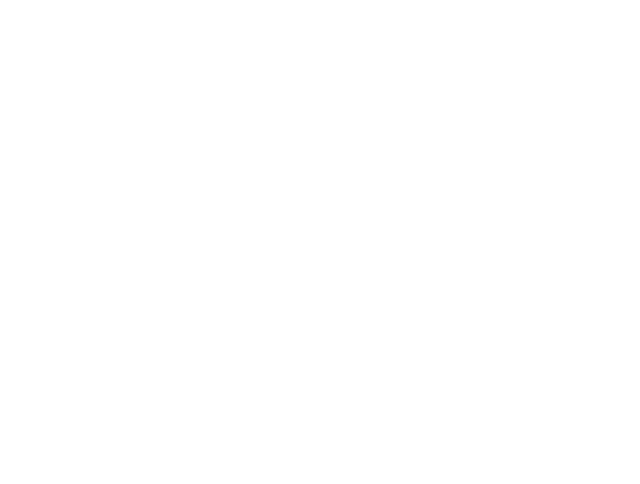
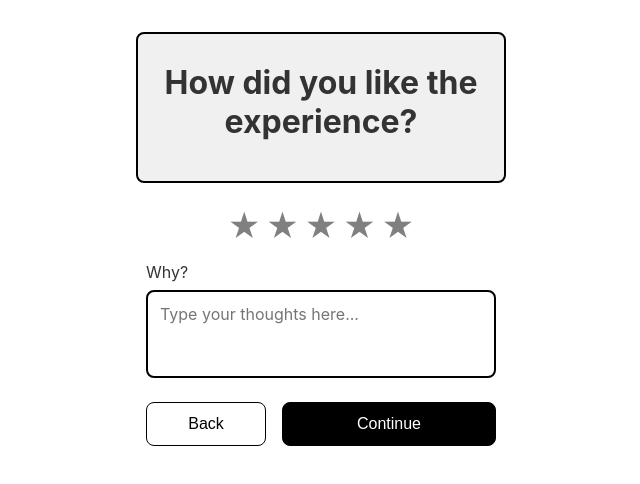
Before and after one commit to allisonhongberkeley/avid-adventurers, a React (Create React App) app in the folder avid-adventurers/: page /survey/rate in a window 1280 px wide. Before the commit this address had no page. Shown: the top 484 px of the page, without its empty margins (319-959 px from the left). Built offline with nearby package versions, Linux system fonts and the light colour scheme.

Commit message:
[feat] create first two Review screens

```diff
--- a/avid-adventurers/src/App.tsx
+++ b/avid-adventurers/src/App.tsx
@@ -2,6 +2,8 @@
 import Profile from './pages/onboarding/Profile';
 import Age from './pages/onboarding/Age';
 import Interests from './pages/onboarding/Interests';
+import Congrats from './pages/survey/Congrats';
+import Rate from './pages/survey/Rate';
 import { OnboardingProvider } from './utils/onboardingContext';
 import Events from './pages/onboarding/Events';
 
@@ -9,6 +11,8 @@
 import TempBucket from "./pages/TempBucket";
 import TempChat from "./pages/TempChat";
 import TempProfile from "./pages/TempProfile";
+import { SurveyProvider } from './utils/surveyContext';
+
 
 function App() {
   return (
@@ -25,6 +29,12 @@
           <Route path="/events" element={<Events />} />
         </Routes>
       </OnboardingProvider>
+      <SurveyProvider>
+        <Routes>
+          <Route path="/survey/congrats" element={<Congrats />} />
+          <Route path="/survey/rate" element={<Rate />} />
+        </Routes>
+      </SurveyProvider>
     </Router>
   );
 }
--- /dev/null
+++ b/avid-adventurers/src/components/Label/Label.tsx
@@ -0,0 +1,22 @@
+import React from 'react';
+import { StyledLabel, Wrapper } from './styles';
+import { ProfileImage} from '../../components/ProfileImage/ProfileImage';
+
+interface LabelProps {
+  label: string;
+  multiline?: boolean;
+  image?: File | null;
+}
+
+export const Label: React.FC<LabelProps> = ({
+  label,
+  multiline = false,
+  image = null,
+}) => {
+    return (
+        <Wrapper>
+            <StyledLabel>{label}</StyledLabel>
+            {image && <ProfileImage profileImage={image} />}
+        </Wrapper>
+        );
+    };
--- /dev/null
+++ b/avid-adventurers/src/components/Label/styles.ts
@@ -0,0 +1,21 @@
+import styled from 'styled-components';
+
+export const Wrapper = styled.div`
+  display: flex;
+  flex-direction: column;
+  align-items: center;
+  justify-content: center;
+  margin-bottom: 1.5rem;
+  width: 100%;
+  max-width: 350px;
+  padding: 0.5rem;
+  border: 2px solid black;
+  border-radius: 0.5rem;
+  background-color: #f0f0f0;
+`;
+
+export const StyledLabel = styled.h1`
+  margin-bottom: 2rem;
+  color: #333;
+  text-align: center;
+`;
--- a/avid-adventurers/src/components/ProfileImage/ProfileImage.tsx
+++ b/avid-adventurers/src/components/ProfileImage/ProfileImage.tsx
@@ -9,7 +9,7 @@
 
 interface ProfileImageUploadProps {
   profileImage: File | null;
-  setProfileImage: (file: File) => void;
+  setProfileImage?: (file: File) => void;
 }
 
 export const ProfileImage: React.FC<ProfileImageUploadProps> = ({
@@ -19,6 +19,7 @@
   const [imageError, setImageError] = useState(false);
 
   const handleImageChange = (e: React.ChangeEvent<HTMLInputElement>) => {
+    if (!setProfileImage) return;
     if (e.target.files && e.target.files[0]) {
       setProfileImage(e.target.files[0]);
       setImageError(false);
--- /dev/null
+++ b/avid-adventurers/src/components/Rating/Rating.tsx
@@ -0,0 +1,37 @@
+import React, { useState, useEffect } from 'react';
+import { StarWrapper, Star } from './styles';
+
+interface RatingProps {
+  initialRating?: number;
+  onRatingChange: (rating: number) => void;
+}
+
+const Rating: React.FC<RatingProps> = ({ initialRating = 0, onRatingChange }) => {
+  const [rating, setRating] = useState(initialRating);
+
+  useEffect(() => {
+    setRating(initialRating);
+  }, [initialRating]);
+
+  const handleStarClick = (rating: number) => {
+    setRating(rating);
+    onRatingChange(rating);
+  };
+
+  return (
+    <StarWrapper>
+      {[1, 2, 3, 4, 5].map((star) => (
+        <Star
+          key={star}
+          filled={star <= rating}
+          style={{ cursor: 'pointer', color: star <= rating ? 'gold' : 'gray' }}
+          onClick={() => handleStarClick(star)}
+        >
+          ★
+        </Star>
+      ))}
+    </StarWrapper>
+  );
+};
+
+export default Rating;
--- /dev/null
+++ b/avid-adventurers/src/components/Rating/styles.ts
@@ -0,0 +1,17 @@
+import styled from 'styled-components';
+
+export const StarWrapper = styled.div`
+  display: flex;
+  justify-content: center;
+  align-items: center;
+  gap: 5px;
+  margin-bottom: 1rem;
+`;
+
+export const Star = styled.span<{ filled: boolean }>`
+  font-size: 2rem;
+  cursor: pointer;
+  color: ${(props) => (props.filled ? '#FFD700' : '#ccc')}; /* Gold color for filled stars */
+`;
+
+export {};
--- /dev/null
+++ b/avid-adventurers/src/pages/survey/Congrats.tsx
@@ -0,0 +1,43 @@
+import React from 'react';
+import { useNavigate } from 'react-router-dom';
+import { Label } from '../../components/Label/Label';
+import { Container, Title, FormWrapper, ButtonRow, BackButton, ContinueButton } from '../styles';
+import { useSurvey } from '../../utils/surveyContext';
+
+
+const Congrats: React.FC = () => {
+    const navigate = useNavigate();
+    const { friendProfileImage, friendName, friendInterests, activity, interests, rating, setRating, updateInterests, setProfileImage } = useSurvey();
+
+    const handleContinue = () => {
+      navigate('/survey/rate');
+    };
+
+    const pageStyle = {
+        backgroundImage: "url('https://cdn.pixabay.com/animation/2024/05/02/07/43/07-43-00-535_512.gif')",
+        backgroundSize: 'cover',
+        backgroundPosition: 'center center',
+        backgroundAttachment: 'fixed',
+        backgroundRepeat: 'no-repeat !important',
+        height: '100vh',
+        zIndex: '-1',
+    };
+
+    return (
+    <div style={pageStyle}>
+        <Container>
+        <FormWrapper>
+            <Label
+                    label={`You met ${friendName} for ${activity}!`}
+                    multiline = {true}
+                    image = {friendProfileImage}
+                    />
+            <ButtonRow>
+                <ContinueButton onClick={handleContinue}>Continue</ContinueButton>
+            </ButtonRow>
+        </FormWrapper>
+        </Container>
+    </div>
+)};
+
+export default Congrats;
--- /dev/null
+++ b/avid-adventurers/src/pages/survey/Rate.tsx
@@ -0,0 +1,76 @@
+import React, { useState, useEffect } from 'react';
+import { useNavigate } from 'react-router-dom';
+import { Label } from '../../components/Label/Label';
+import Rating from '../../components/Rating/Rating';
+import { Container, Title, FormWrapper, ButtonRow, BackButton, ContinueButton } from '../styles';
+import { useSurvey } from '../../utils/surveyContext';
+import { LabeledInput } from '../../components/LabeledInput/LabeledInput';
+
+
+const Rate: React.FC = () => {
+    const navigate = useNavigate();
+    const [rating, setRating] = useState(0);
+    const [experience, setExperience] = useState('');
+
+    useEffect(() => {
+      const savedRating = localStorage.getItem('rating');
+      const savedExperience = localStorage.getItem('experience');
+
+      if (savedRating) {
+        setRating(Number(savedRating));
+      }
+
+      if (savedExperience) {
+        setExperience(savedExperience);
+      }
+    }, []);
+
+    useEffect(() => {
+      if (rating) {
+        localStorage.setItem('rating', rating.toString());
+      }
+    }, [rating]);
+
+    useEffect(() => {
+      if (experience) {
+        localStorage.setItem('experience', experience);
+      }
+    }, [experience]);
+
+    const handleContinue = () => {
+      navigate('/survey/rated');
+    };
+
+    const handleBack = () => {
+      navigate('/survey/congrats');
+    }
+
+    const handleRatingChange = (newRating: number) => {
+      setRating(newRating); // Update the rating state when the user clicks a star
+    };
+
+    return (
+    <Container>
+      <FormWrapper>
+        <Label
+          label = "How did you like the experience?"
+        />
+        {/* Rating component */}
+        <Rating initialRating={rating} onRatingChange={handleRatingChange} />
+        <LabeledInput
+          label="Why?"
+          placeholder="Type your thoughts here..."
+          value={experience}
+          multiline={true}
+          onChange={(e) => setExperience(e.target.value)}
+        />
+        <ButtonRow>
+          <BackButton onClick={handleBack}>Back</BackButton>
+          <ContinueButton onClick={handleContinue}>Continue</ContinueButton>
+        </ButtonRow>
+      </FormWrapper>
+    </Container>
+    );
+  };
+
+  export default Rate;
--- /dev/null
+++ b/avid-adventurers/src/utils/surveyContext.tsx
@@ -0,0 +1,54 @@
+import React, { createContext, useContext, useState, ReactNode } from 'react';
+
+interface SurveyData {
+  friendProfileImage: File | null;
+  friendName: string;
+  friendInterests: string[];
+  interests: string[];
+  activity: string;
+  rating: number;
+  setRating: (rating: number) => void;
+  updateInterests: (interests: string[]) => void;
+  setProfileImage: (file: File | null) => void;
+}
+
+const SurveyContext = createContext<SurveyData | undefined>(undefined);
+
+export const useSurvey = () => {
+  const context = useContext(SurveyContext);
+  if (!context) {
+    throw new Error('useSurvey must be used within a SurveyProvider');
+  }
+  return context;
+};
+
+export const SurveyProvider = ({ children }: { children: ReactNode }) => {
+    const [friendProfileImage, setProfileImage] = useState<File | null>(null);
+    const friendName = 'Tyler';
+    const friendInterests = ['skateboarding', 'hiking', 'sailing'];
+    const [interests, setInterests] = useState<string[]>(['paddleboarding', 'skateboarding', 'sailing', 'hiking', 'coffee', 'wine tasting', 'concerts']); // current user's interests
+    const activity = 'skateboarding';
+    const [rating, setRating] = useState<number>(0);
+
+    const updateInterests = (newInterests: string[]) => {
+      setInterests((prev) => Array.from(new Set([...prev, ...newInterests])));
+    };
+
+    return (
+      <SurveyContext.Provider
+        value={{
+          friendProfileImage,
+          friendName,
+          friendInterests,
+          interests,
+          activity,
+          rating,
+          setRating,
+          updateInterests,
+          setProfileImage,
+        }}
+      >
+        {children}
+      </SurveyContext.Provider>
+    );
+  };
```
